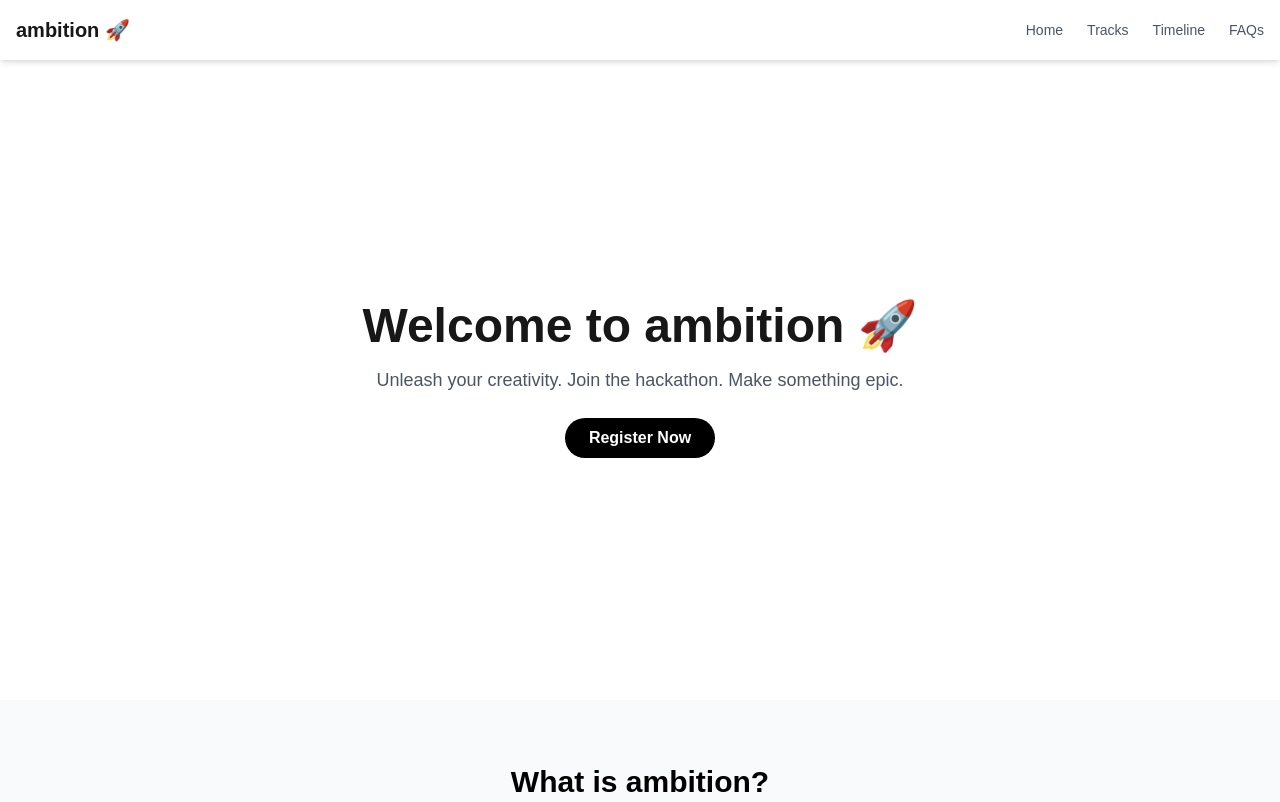
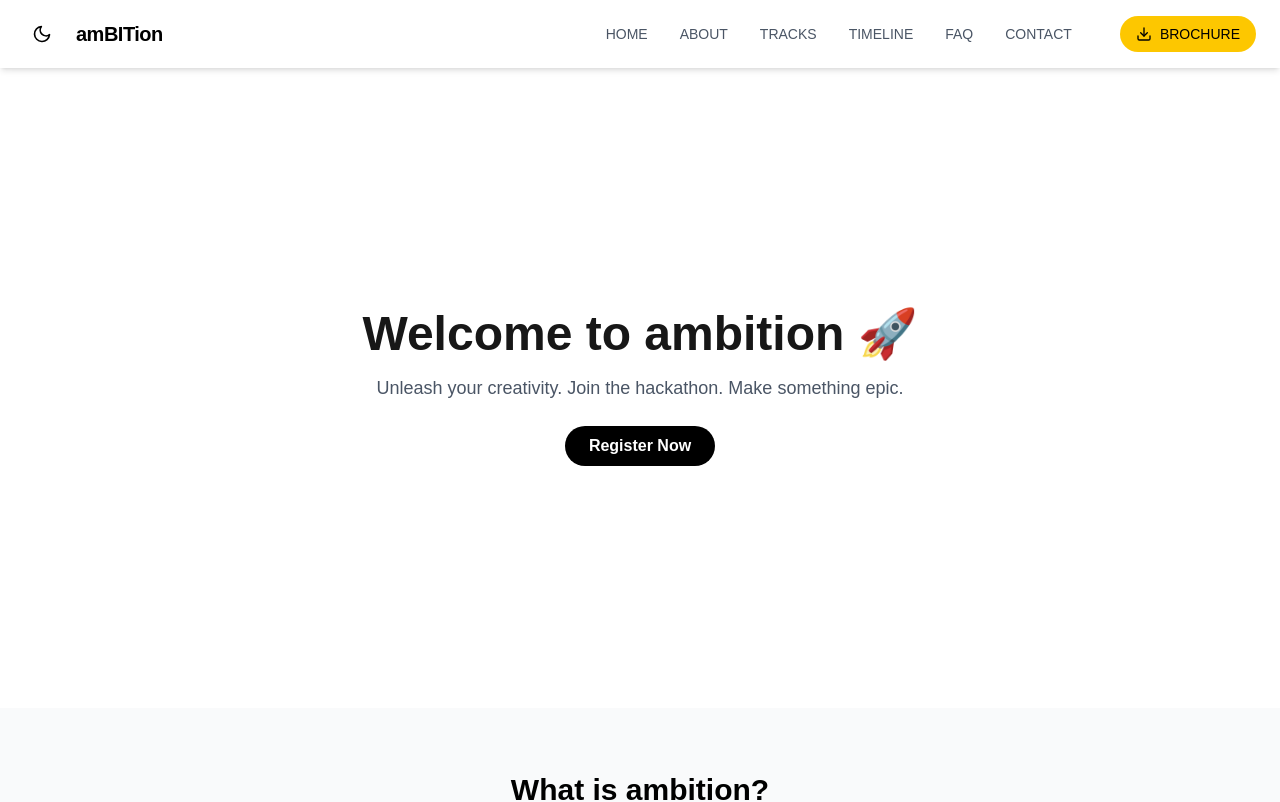
Before and after one commit to kartikshukla17/ambition2.0, a Next.js app: page / in a window 1280 px wide. Shown: the top 802 px of the page. Built offline with nearby package versions, Linux system fonts and the light colour scheme.

Commit message:
header footer

```diff
--- a/components/global/Footer.jsx
+++ b/components/global/Footer.jsx
@@ -1,20 +1,55 @@
-//abhinav
-//ek side address daal diyo ek side map jo embed kiya!
-
-import MapEmbed from "../elements/MapEmbed";
-
+import React from "react";
 
 const Footer = () => {
-    return (
-      <footer className="bg-black text-white py-10 mt-20">
-        <div className="container mx-auto px-4 text-center">
-          <h3 className="text-xl font-bold mb-2">ambition 🚀</h3>
-          <p className="text-sm text-gray-400 mb-4">All queries answered. See you at the event!</p>
-          <p className="text-xs text-gray-500">© {new Date().getFullYear()} ambition. All rights reserved.</p>
-          <MapEmbed />
+  return (
+    <footer className="bg-white text-gray-900 py-16 overflow-hidden rounded-tl-3xl rounded-tr-3xl">
+      <div className="container mx-auto px-4 grid grid-cols-1 md:grid-cols-2 gap-12 items-start">
+        {/* LEFT COLUMN */}
+        <div>
+          <h4 className="text-2xl font-bold mb-4">ADDRESS</h4>
+          <p className="text-base leading-relaxed mb-6">
+            BANGALORE INSTITUTE OF TECHNOLOGY,<br/>
+            KRISHNA RAJENDRA RD, PARVATHIPURAM,<br/>
+            VISHWESHWARAPURA, BASAVANAGUDI,<br/>
+            BENGALURU, KARNATAKA 560004
+          </p>
+
+          {/* Decorative line with diamonds */}
+          <div className="flex items-center mb-8">
+            <span className="w-4 h-4 bg-purple-400 transform rotate-45" />
+            <span className="flex-grow h-1 bg-purple-300 mx-3" />
+            <span className="w-4 h-4 bg-purple-400 transform rotate-45" />
+          </div>
+
+          {/* Centered quote */}
+          <p className="text-xl italic font-medium text-center">
+            “ IT’S NOT JUST ABOUT WRITING CODE,<br/>
+              IT’S ABOUT THE EXPERIENCE ”
+          </p>
         </div>
-      </footer>
-    );
-  };
 
-  export default Footer;
+        {/* RIGHT COLUMN (embedded map) */}
+        <div className="rounded-lg overflow-hidden shadow-md h-80">
+          <iframe
+            src="https://www.google.com/maps/embed?pb=!1m18!1m12!1m3!1d3888.265361662902!2d77.57164927503963!3d12.95486421524508!2m3!1f0!2f0!3f0!3m2!1i1024!2i768!4f13.1!3m3!1m2!1s0x3bae1592715c4e7f%3A0x7dfaf94e52204678!2sBangalore%20Institute%20of%20Technology!5e0!3m2!1sen!2sin!4v1745376986155!5m2!1sen!2sin"
+            className="w-full h-full"
+            style={{ border: 0 }}
+            allowFullScreen=""
+            loading="lazy"
+            referrerPolicy="no-referrer-when-downgrade"
+            title="BIT Location"
+          />
+        </div>
+      </div>
+
+      {/* COPYRIGHT */}
+      <div className="mt-12 text-center">
+        <p className="text-xs text-gray-500">
+          © {new Date().getFullYear()}, All rights reserved
+        </p>
+      </div>
+    </footer>
+  );
+};
+
+export default Footer;
--- a/components/global/Navbar.jsx
+++ b/components/global/Navbar.jsx
@@ -1,47 +1,89 @@
-//abhinav
+"use client";
 
-"use client";
 import { useState } from "react";
+import { FiMoon, FiDownload, FiMenu, FiX } from "react-icons/fi";
 
-const Navbar = () => {
+const navLinks = [
+  { label: "Home",   href: "#home"    },
+  { label: "About",  href: "#about"   },
+  { label: "Tracks", href: "#tracks"  },
+  { label: "Timeline", href: "#timeline" },
+  { label: "FAQ",    href: "#faqs"    },
+  { label: "Contact", href: "#contact" },
+];
+
+export default function Navbar() {
   const [open, setOpen] = useState(false);
-  const navLinks = [
-    { label: "Home", href: "#" },
-    { label: "Tracks", href: "#tracks" },
-    { label: "Timeline", href: "#timeline" },
-    { label: "FAQs", href: "#faqs" },
-  ];
 
   return (
     <nav className="bg-white shadow-md sticky top-0 z-50">
-      <div className="container mx-auto px-4 py-4 flex justify-between items-center">
-        <h1 className="text-xl font-bold">ambition 🚀</h1>
-        <div className="hidden md:flex gap-6 text-sm">
+      <div className="container mx-auto px-6 py-4 flex items-center justify-between">
+        {/* logo + theme toggle */}
+        <div className="text-black flex items-center gap-4">
+          <button
+            aria-label="Toggle theme"
+            className="p-2 rounded-full  hover:bg-yellow-200 transition-colors duration-200"
+          >
+            <FiMoon size={20} />
+          </button>
+          <h1 className="text-black text-xl font-bold tracking-tight">
+  am<span className="text-black uppercase">BIT</span>ion
+          </h1>
+ </div>
+
+        {/* desktop links + brochure button */}
+        <div className="hidden md:flex items-center gap-8">
           {navLinks.map((link) => (
-            <a key={link.href} href={link.href} className="hover:text-black text-gray-600 font-medium">
+            <a
+              key={link.href}
+              href={link.href}
+              className="text-sm font-medium uppercase text-gray-600 hover:text-black transition"
+            >
               {link.label}
             </a>
           ))}
+
+          <a
+            href="/brochure.pdf"
+            download
+            className="ml-4 inline-flex items-center text-sm font-medium uppercase bg-yellow-400 hover:bg-yellow-500 text-black px-4 py-2 rounded-full transition"
+          >
+            <FiDownload size={16} className="mr-2" />
+            Brochure
+          </a>
         </div>
-        <button className="md:hidden" onClick={() => setOpen(!open)}>
-          ☰
+
+        {/* mobile menu toggle */}
+        <button
+          className="md:hidden p-2"
+          onClick={() => setOpen((o) => !o)}
+          aria-label="Toggle menu"
+        >
+          {open ? <FiX size={24} /> : <FiMenu size={24} />}
         </button>
       </div>
 
+      {/* mobile menu */}
       {open && (
-        <div className="md:hidden px-4 pb-4">
+        <div className="md:hidden px-6 pb-4 space-y-2">
           {navLinks.map((link) => (
-            <a key={link.href} href={link.href} className="block py-2 text-gray-600">
+            <a
+              key={link.href}
+              href={link.href}
+              className="block text-gray-600 py-2 uppercase font-medium hover:text-black transition"
+            >
               {link.label}
             </a>
           ))}
+          <a
+            href="/brochure.pdf"
+            download
+            className="block mt-2 text-gray-600 py-2 uppercase font-medium hover:text-black transition"
+          >
+            Brochure
+          </a>
         </div>
       )}
     </nav>
   );
-};
-
-export default Navbar;
-
-// TODO: Add smooth scroll
-// TODO: Replace ☰ with an icon component if preferred
+}
```
Also changed, not shown: package.json (+4 -3 lines), 1 other file (tests, documents, lock files or other folders).
